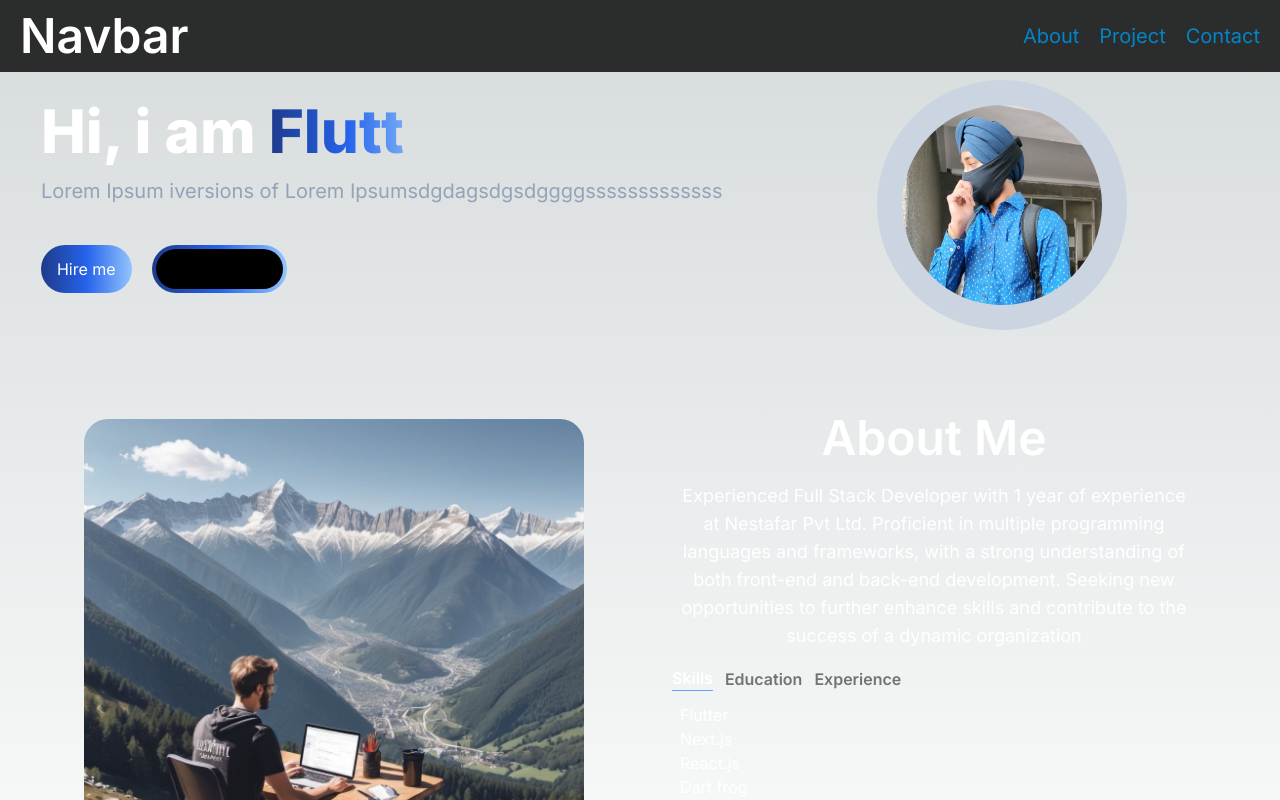
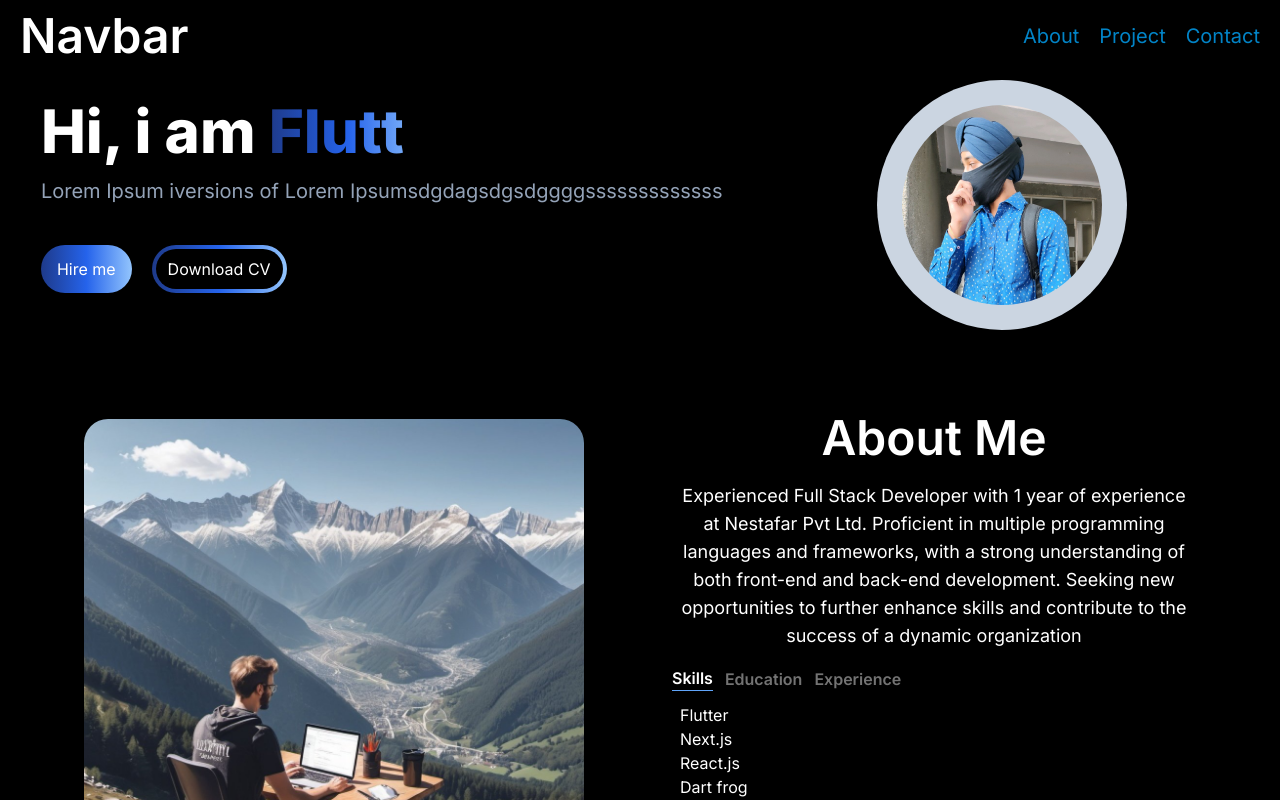
Before and after one commit to anshd258/portfolio-next, a Next.js app: page / in a window 1280 px wide. Shown: the top 800 px of the page. Built offline with nearby package versions, Linux system fonts and the light colour scheme.

Commit message:
minor ui correcctions

```diff
--- a/app/components/heroSection.jsx
+++ b/app/components/heroSection.jsx
@@ -35,7 +35,7 @@ function HeroSection() {
                     <div className=''>
                         <button className='px-4 py-3 mr-5 w-full sm:w-fit rounded-full bg-gradient-to-r from-blue-900 via-blue-600 to-blue-300 text-white '>Hire me</button>
                         <button className='px-1 py-1 mt-4 w-full sm:w-fit rounded-full bg-gradient-to-r from-blue-900 via-blue-600 to-blue-300  '>
-                            <span className='block rounded-full px-3 py-2 bg-black '> Download CV</span>
+                            <span className='block rounded-full px-3 py-2 bg-black text-white '> Download CV</span>
                         </button>
                     </div>
                 </div >
--- a/app/page.js
+++ b/app/page.js
@@ -5,7 +5,7 @@ import AboutSection from "./components/aboutSection";
 
 export default function Home() {
   return (
-    <main className="flex  px-5 py-4">
+    <main className="flex  px-5 py-4  bg-black">
       <Navbar/>
    <div className=" container mt-16 mx-auto">
    <HeroSection/>
```
